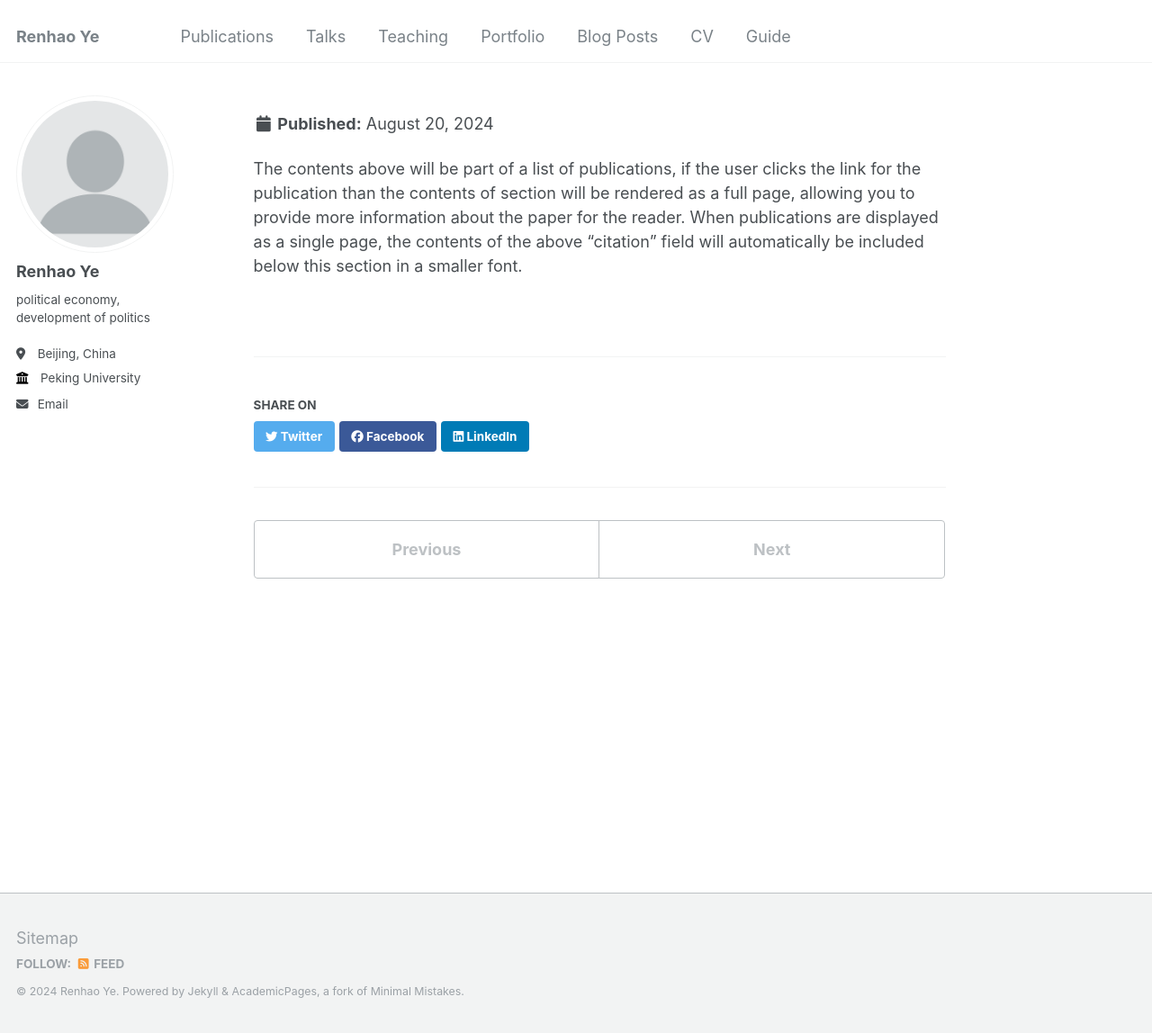
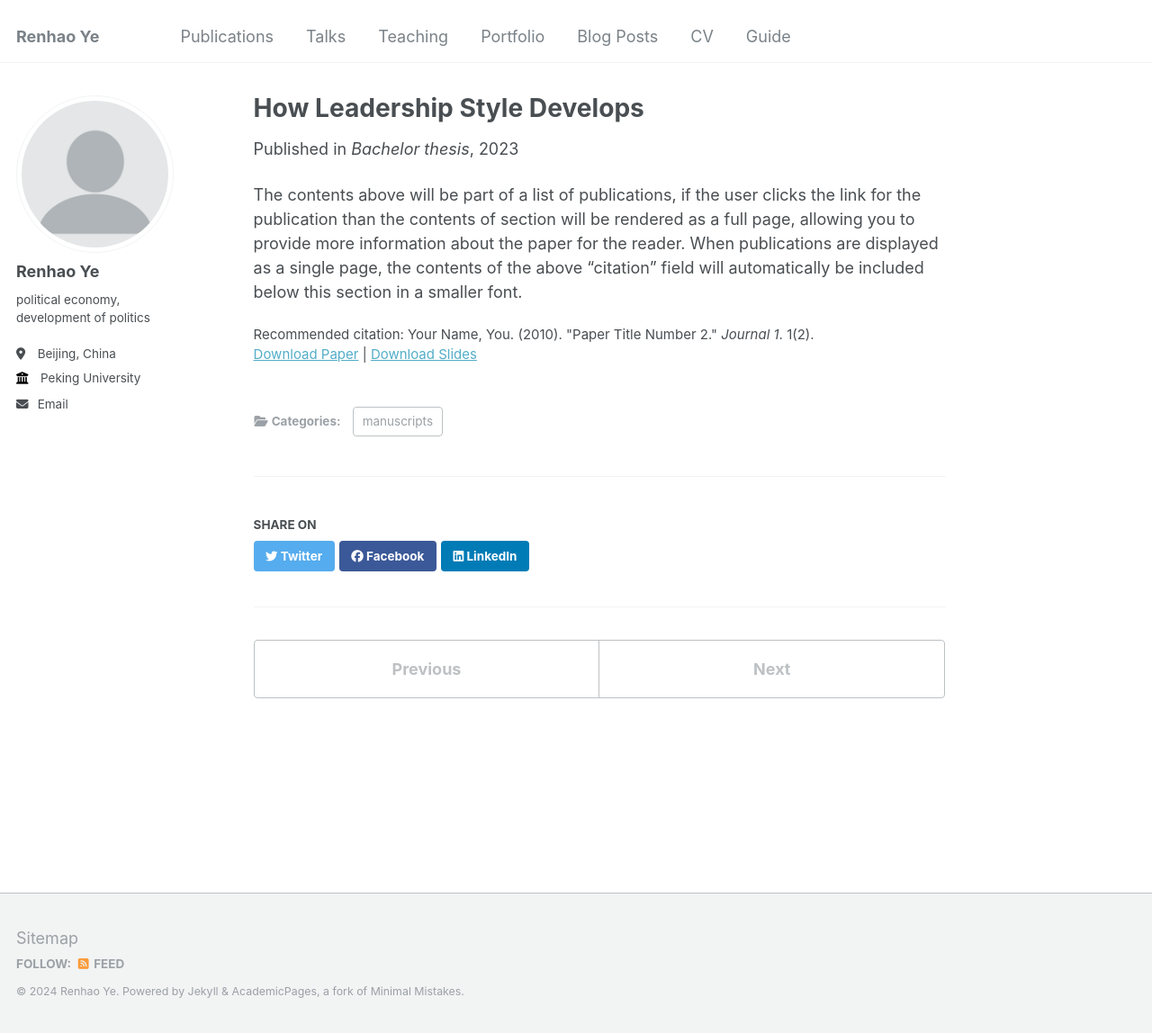
Before and after one commit to thenhow-ye/thenhow-ye.github.io, a Jekyll site: the page built from _publications/2023-06-01-how-leader.md, in a window 1280 px wide and 1148 px high. Shown: the whole window at 90% size. Built offline with Jekyll 4.4.1, drawn with Linux system fonts in a browser that asks for light colours.

Commit message:
Update 2023-06-01-how-leader.md

```diff
--- a/_publications/2023-06-01-how-leader.md
+++ b/_publications/2023-06-01-how-leader.md
@@ -5,7 +5,7 @@ category: manuscripts
 permalink: /publication/2023-06-01-how-leader
 excerpt: 'This paper is about the number 2. The number 3 is left for future work.'
 date: 2023-06-01
-venue: 'Bachelor's thesis'
+venue: 'Bachelor thesis'
 slidesurl: 'http://academicpages.github.io/files/slides2.pdf'
 paperurl: 'http://academicpages.github.io/files/paper2.pdf'
 citation: 'Your Name, You. (2010). &quot;Paper Title Number 2.&quot; <i>Journal 1</i>. 1(2).'
```
